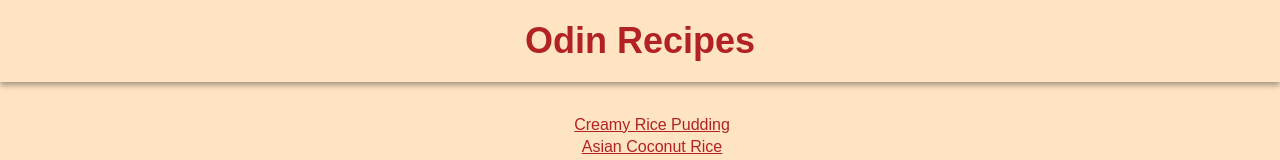
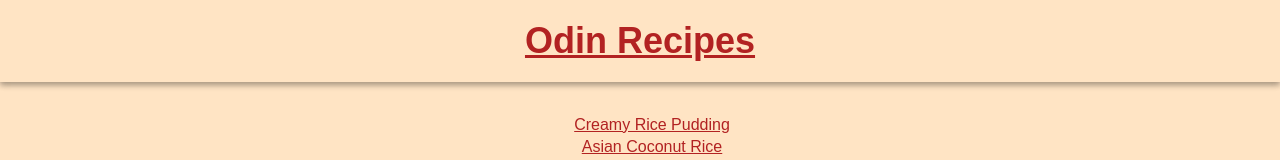
Before and after one commit to rimanz/odin-recipes, a plain HTML site: page index.html in a window 1280 px wide. Shown: the top 160 px of the page. Drawn offline with Linux system fonts and the light colour scheme.

Commit message:
Fix styling inconsistency in h1 element

```diff
--- a/style.css
+++ b/style.css
@@ -21,7 +21,6 @@ body {
 }
 
 header {
-  /* border-bottom: 2px solid firebrick; */
   text-align: center;
   margin-bottom: 2rem;
   padding: 1rem 0;
@@ -30,6 +29,7 @@ header {
 
 h1 {
   font-size: 2.25rem;
+  text-decoration: underline;
 }
 
 h2 {
```
